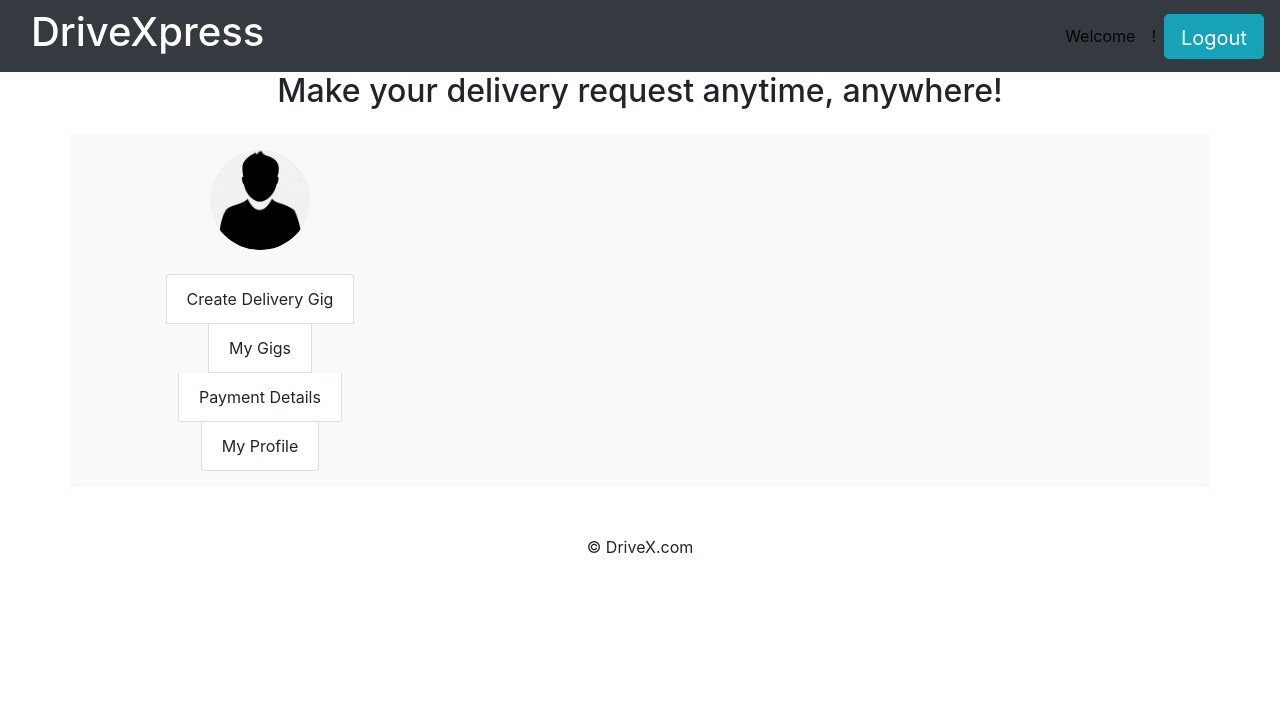
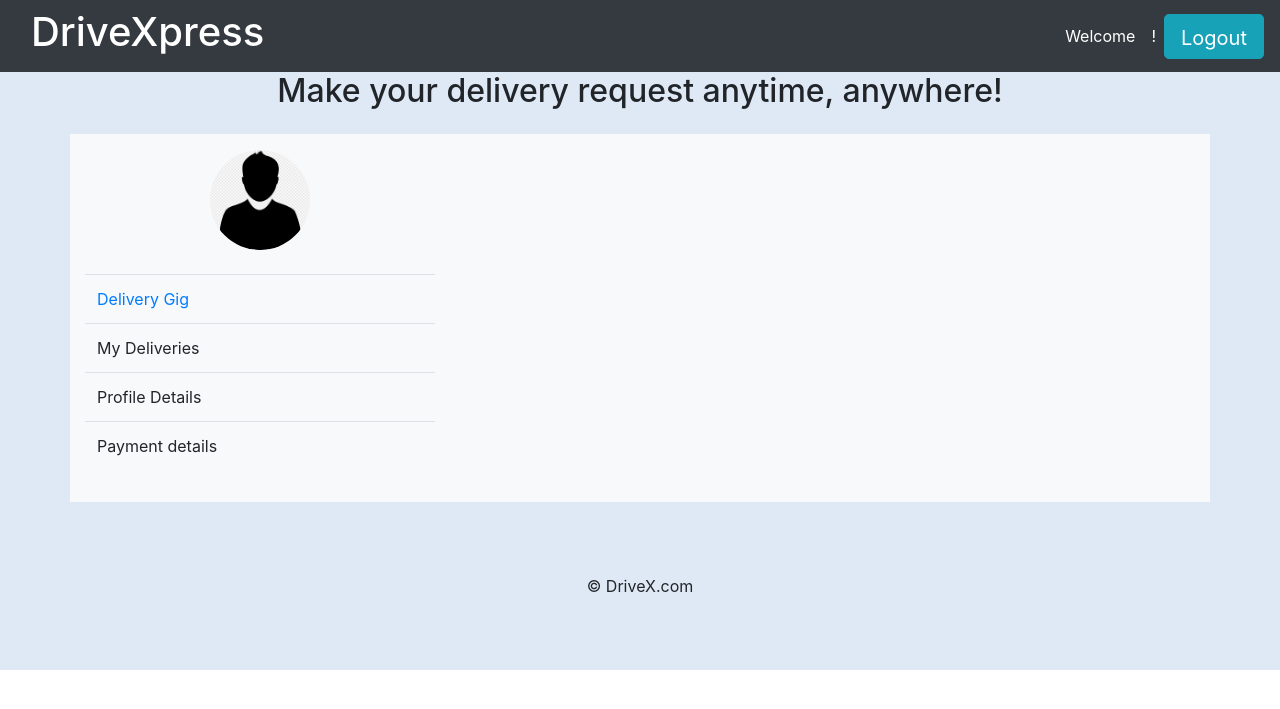
Before and after one commit to VictorOdongo/Project-Logistics, a Django app: page /sendgig in a window 1280 px wide. Shown: the top 709 px of the page. Run offline with Django 4.2, Linux system fonts and the light colour scheme; parts of the project's set-up code (start-up, migrations or seed data) failed here and were passed over.

Commit message:
dashboard

```diff
--- a/user/templates/customer/sendgig.html
+++ b/user/templates/customer/sendgig.html
@@ -1,6 +1,5 @@
-{% block content %}
+{% load static %} {% block content %}
 <!DOCTYPE html>
-{% load static %}
 <html lang="en">
   <head>
     <meta charset="UTF-8" />
@@ -20,26 +19,37 @@
     />
   </head>
   <body>
+    <div style="background-color: #dfe9f5">
       <nav
         class="navbar navbar-expand-lg bg-body-tertiary navbar-light bg-dark"
         style="background-color: #333"
       >
         <div class="container-fluid">
-        <h1>DriveXpress</h1>
+          <h1 class="text-white">DriveXpress</h1>
         </div>
         <ul class="navbar-nav me-auto mb-2 mb-lg-0">
           <li class="nav-item">
-          <a class="nav-link active" aria-current="page" href="#">Welcome</a>
+            <a class="nav-link active text-white" aria-current="page" href="#"
+              >Welcome</a
+            >
           </li>
           <li class="nav-item">
-          <a class="nav-link active" aria-current="page" href="#">{{user.username}}!</a>
+            <a class="nav-link active text-white" aria-current="page" href="#"
+              >{{user.username}}!</a
+            >
           </li>
           <a href="logout"
-        ><button class="btn btn-info btn-lg" type="submit" style="width: 100px; height: 45px">Logout</button></a
+            ><button
+              class="btn btn-info btn-lg"
+              type="submit"
+              style="width: 100px; height: 45px"
             >
+              Logout
+            </button></a
+          >
+        </ul>
       </nav>
       <h2 class="text-center">Make your delivery request anytime, anywhere!</h2>
-
       <div class="container bg-light mt-4 pt-3 pb-3 text-left">
         <div class="row">
           <div class="col-lg-4">
@@ -54,21 +64,40 @@
               <h4>{{ request.user.get_full_name }}</h4>
               <p class="text-secondary">{{ request.user.email }}</p>
             </div>
-          <ul class="list-group">
-            <li class="list-group-item">Create Delivery Gig</li>
-            <li class="list-group-item">My Gigs</li>
-            <li class="list-group-item">Payment Details</li>
-            <li class="list-group-item">My Profile</li>
-          </ul>
+            <table class="table">
+              <tbody>
+                <tr>
+                  <td class="table text-white"><a href=""> Delivery Gig</a></td>
+                </tr>
+                <tr>
+                  <td>My Deliveries</td>
+                </tr>
+                <tr>
+                  <td>Profile Details</td>
+                </tr>
+                <tr>
+                  <td>Payment details</td>
+                </tr>
+              </tbody>
+            </table>
           </div>
-        <div class="col-lg-8">
-          {% block main %}
-
-          {% endblock %}
+          <div class="col-lg-8">{% block main %} {% endblock %}</div>
         </div>
       </div>
+      <br />
+      <footer class="text-center mt-5 mb-5">&copy; DriveX.com</footer>
+      <br />
     </div>
-    <footer class="text-center mt-5 mb-5">&copy; DriveX.com</footer>
+    <script
+      src="https://code.jquery.com/jquery-3.5.1.slim.min.js"
+      integrity="sha384-DfXdz2htPH0lsSSs5nCTpuj/zy4C+OGpamoFVy38MVBnE+IbbVYUew+OrCXaRkfj"
+      crossorigin="anonymous"
+    ></script>
+    <script
+      src="https://cdn.jsdelivr.net/npm/bootstrap@4.5.3/dist/js/bootstrap.bundle.min.js"
+      integrity="sha384-ho+j7jyWK8fNQe+A12Hb8AhRq26LrZ/JpcUGGOn+Y7RsweNrtN/tE3MoK7ZeZDyx"
+      crossorigin="anonymous"
+    ></script>
   </body>
 </html>
 {% endblock %}
--- a/user/templates/user/driver-login.html
+++ b/user/templates/user/driver-login.html
@@ -29,14 +29,14 @@
       style="background-color: #333"
     >
       <div class="container-fluid">
-        <h1>DriveXpress</h1>
+        <h1 class="text-white">DriveXpress</h1>
       </div>
       <ul class="navbar-nav me-auto mb-2 mb-lg-0">
         <li class="nav-item">
-          <a class="nav-link active" aria-current="page" href="#">Driver</a>
+          <a class="nav-link active text-white" aria-current="page" href="#">Driver</a>
         </li>
         <li class="nav-item">
-          <a class="nav-link active" aria-current="page" href="#">Login!</a>
+          <a class="nav-link active text-white" aria-current="page" href="#">Login!</a>
         </li>
       </ul>
     </nav>
--- a/user/templates/user/getstarted.html
+++ b/user/templates/user/getstarted.html
@@ -24,7 +24,7 @@
       style="background-color: #333"
     >
       <div class="container-fluid">
-        <h1>DriveXpress</h1>
+        <h1 class="text-white">DriveXpress</h1>
       </div>
     </nav>
     <div class="center-container">
--- a/user/templates/user/sender-login.html
+++ b/user/templates/user/sender-login.html
@@ -29,14 +29,14 @@
       style="background-color: #333"
     >
       <div class="container-fluid">
-        <h1>DriveXpress</h1>
+        <h1 class="text-white">DriveXpress</h1>
       </div>
       <ul class="navbar-nav me-auto mb-2 mb-lg-0">
         <li class="nav-item">
-          <a class="nav-link active" aria-current="page" href="#">Sender</a>
+          <a class="nav-link active text-white" aria-current="page" href="#">Sender</a>
         </li>
         <li class="nav-item">
-          <a class="nav-link active" aria-current="page" href="#">Login!</a>
+          <a class="nav-link active text-white" aria-current="page" href="#">Login!</a>
         </li>
       </ul>
     </nav>
```
Also changed, not shown: user/templates/user/drivegig.html (+15 -6 lines). Lines whose indentation alone changed are shown as unchanged.
